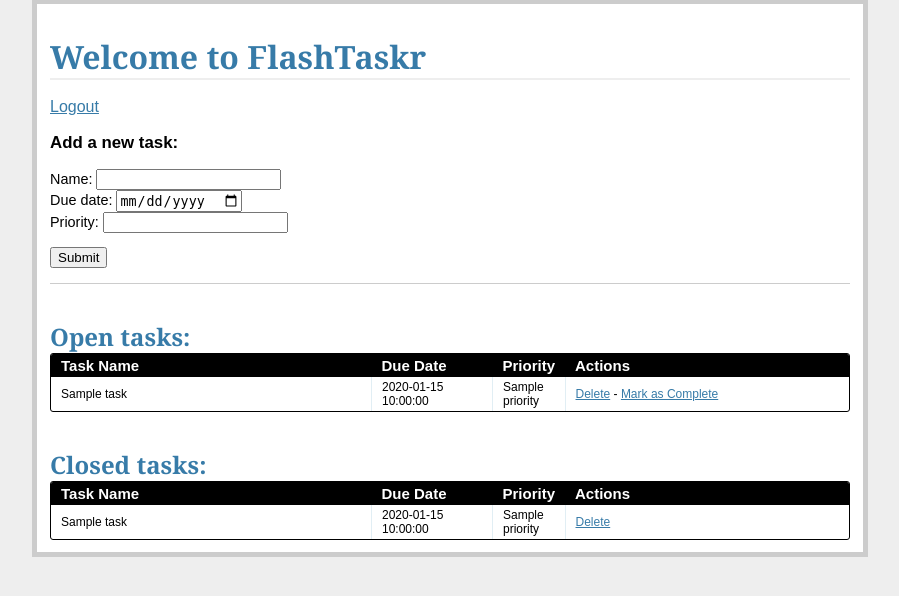
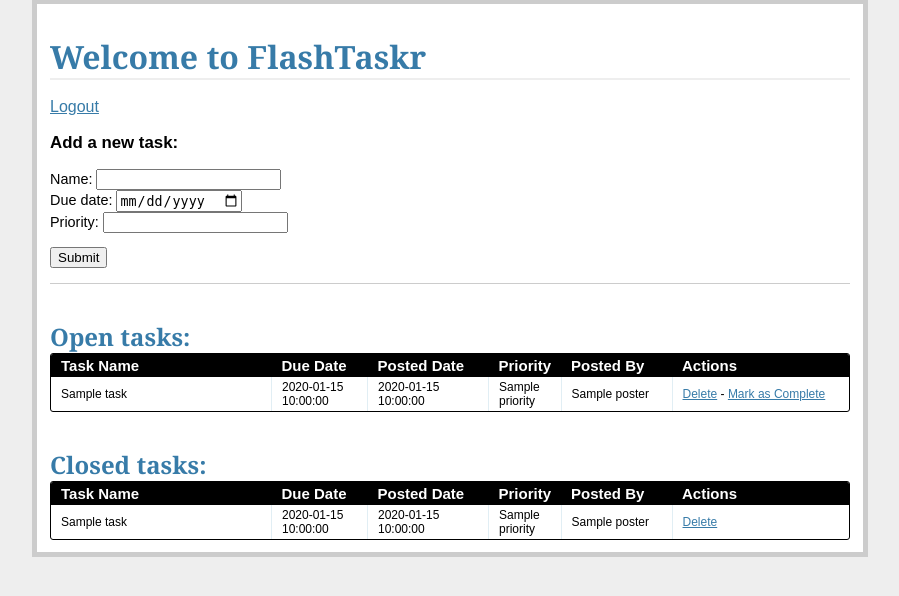
Before and after one commit to bjaus/RealPython, a Flask app: template flasktaskr/templates/tasks.html in a window 1280 px wide. Shown: the part 33-629 px from the top of the page, without its empty margins (190-1089 px from the left). Run offline with Flask 2, Linux system fonts and the light colour scheme; the template is opened without the code that fills it: most values are stand-ins (such as "Sample title", 1, 10 or a date in 2020); form fields are guessed from the names that the template uses.

Commit message:
tasks.html updated

```diff
--- a/flasktaskr/templates/tasks.html
+++ b/flasktaskr/templates/tasks.html
@@ -24,17 +24,21 @@
 	<table>
 		<thead>
 			<tr>
-				<th width="300px"><strong>Task Name</strong></th>
-				<th width="100px"><strong>Due Date</strong></th>
+				<th width="200px"><strong>Task Name</strong></th>
+				<th width="75px"><strong>Due Date</strong></th>
+				<th width="100px"><strong>Posted Date</strong></th>
 				<th width="50px"><strong>Priority</strong></th>
+				<th width="90px"><strong>Posted By</strong></th>
 				<th><strong>Actions</strong></th>
 			</tr>
 		</thead>
 		{% for task in open_tasks %}
 			<tr>
-				<td width="300px">{{ task.name }}</td>
-				<td width="100px">{{ task.due_date }}</td>
+				<td width="200px">{{ task.name }}</td>
+				<td width="75px">{{ task.due_date }}</td>
+				<td width="100px">{{ task.posted_date }}</td>
 				<td width="50px">{{ task.priority }}</td>
+				<td width="90px">{{ task.poster.name }}</td>
 				<td>
 					<a href="{{ url_for('delete_entry', task_id = task.task_id) }}">Delete</a> -
 					<a href="{{ url_for('complete', task_id = task.task_id) }}">Mark as Complete</a>
@@ -52,17 +56,21 @@
 		<table>
 			<thead>
 				<tr>
-					<th width="300px"><strong>Task Name</strong></th>
-					<th width="100px"><strong>Due Date</strong></th>
+					<th width="200px"><strong>Task Name</strong></th>
+					<th width="75px"><strong>Due Date</strong></th>
+					<th widht="100px"><strong>Posted Date</strong></th>
 					<th width="50px"><strong>Priority</strong></th>
+					<th width="90px"><strong>Posted By</strong></th>
 					<th><strong>Actions</strong></th>
 				</tr>
 			</thead>
 			{% for task in closed_tasks %}
 				<tr>
-					<td width="300px">{{ task.name }}</td>
-					<td width="100px">{{ task.due_date }}</td>
+					<td width="200px">{{ task.name }}</td>
+					<td width="75px">{{ task.due_date }}</td>
+					<td width="100px">{{ task.posted_date }}</td>
 					<td width="50px">{{ task.priority }}</td>
+					<td width="90px">{{ task.poster.name }}</td>
 					<td>
 						<a href="{{ url_for('delete_entry', task_id = task.task_id) }}">Delete</a>
 					</td>
```
